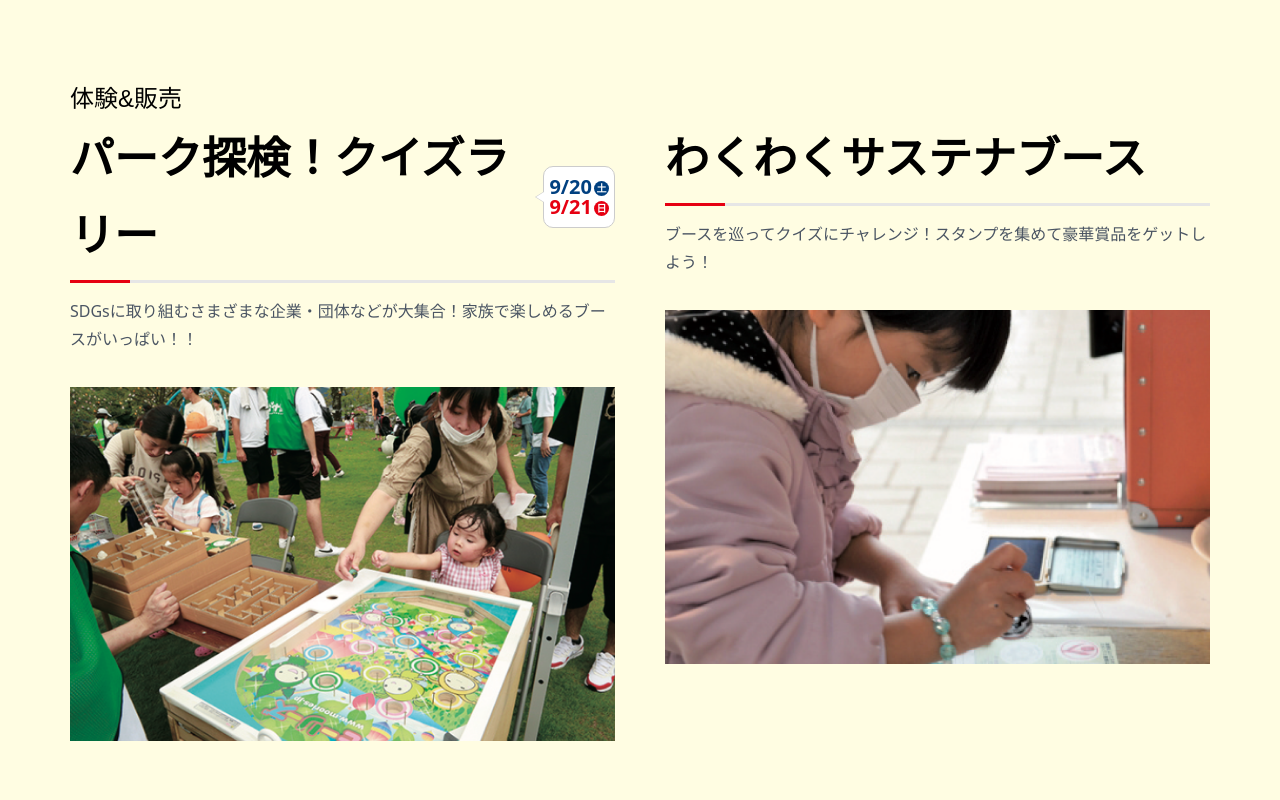
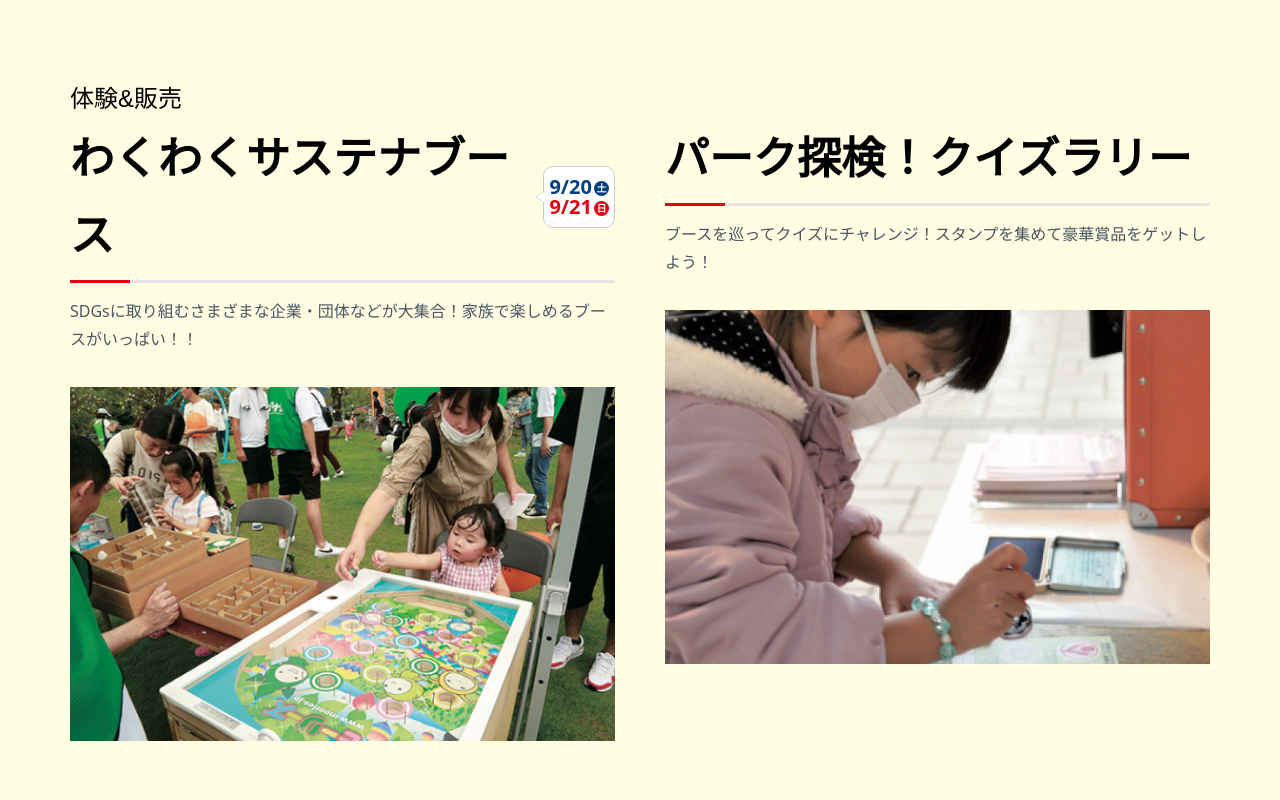
Before and after one commit to Ktjm-555/sabae-event-lp, a React (Vite) app in the folder sabae-event-lp/: page / in a window 1280 px wide. Shown: the part 1000-1800 px from the top of the page. Built offline with nearby package versions, Linux system fonts and the light colour scheme; a web font is replaced by a local one.

Commit message:
タイトルが入れかえっていた

```diff
--- a/sabae-event-lp/src/components/CotentsTitle.tsx
+++ b/sabae-event-lp/src/components/CotentsTitle.tsx
@@ -18,7 +18,7 @@ export const ContentsTitle = ({
 	return (
 		<div>
 			<DIV_TitleContainer>
-				{/* 静的なテキストなため問題なし brを入れたいため、下記をdanger...を使用 */}
+				{/* 静的なテキストなため問題なし brを考慮し、下記をdanger...を使用 */}
 				<H1_Title dangerouslySetInnerHTML={{ __html: title }} />
 				{balloonList.length > 0 && <Balloon balloonList={balloonList} />}
 			</DIV_TitleContainer>
--- a/sabae-event-lp/src/components/EventContents.tsx
+++ b/sabae-event-lp/src/components/EventContents.tsx
@@ -16,13 +16,13 @@ export const EventContents = () => {
 				<P_Subtitle>体験&販売</P_Subtitle>
 				<DIV_ContentsContainer>
 					<Contents
-						title="パーク探検！<br class='br-sp'>クイズラリー"
+						title="わくわくサステナブース"
 						caption="SDGsに取り組むさまざまな企業・団体などが大集合！家族で楽しめるブースがいっぱい！！"
 						imgSrc="images/contents_image.png"
 						balloonList={["9/20", "土", "9/21", "日"]}
 					/>
 					<Contents
-						title="わくわくサステナブース"
+						title="パーク探検！クイズラリー"
 						caption="ブースを巡ってクイズにチャレンジ！スタンプを集めて豪華賞品をゲットしよう！"
 						imgSrc="images/contents_image2.png"
 						balloonList={[]}
```
